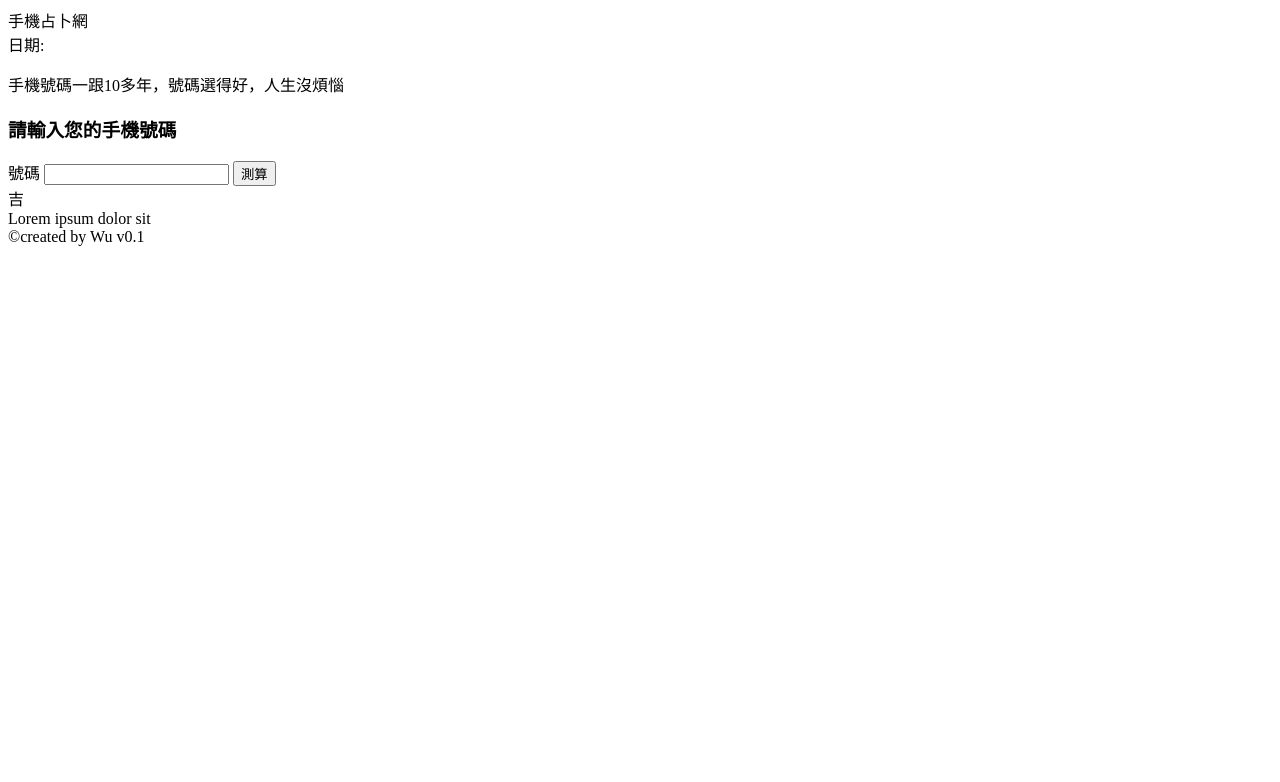
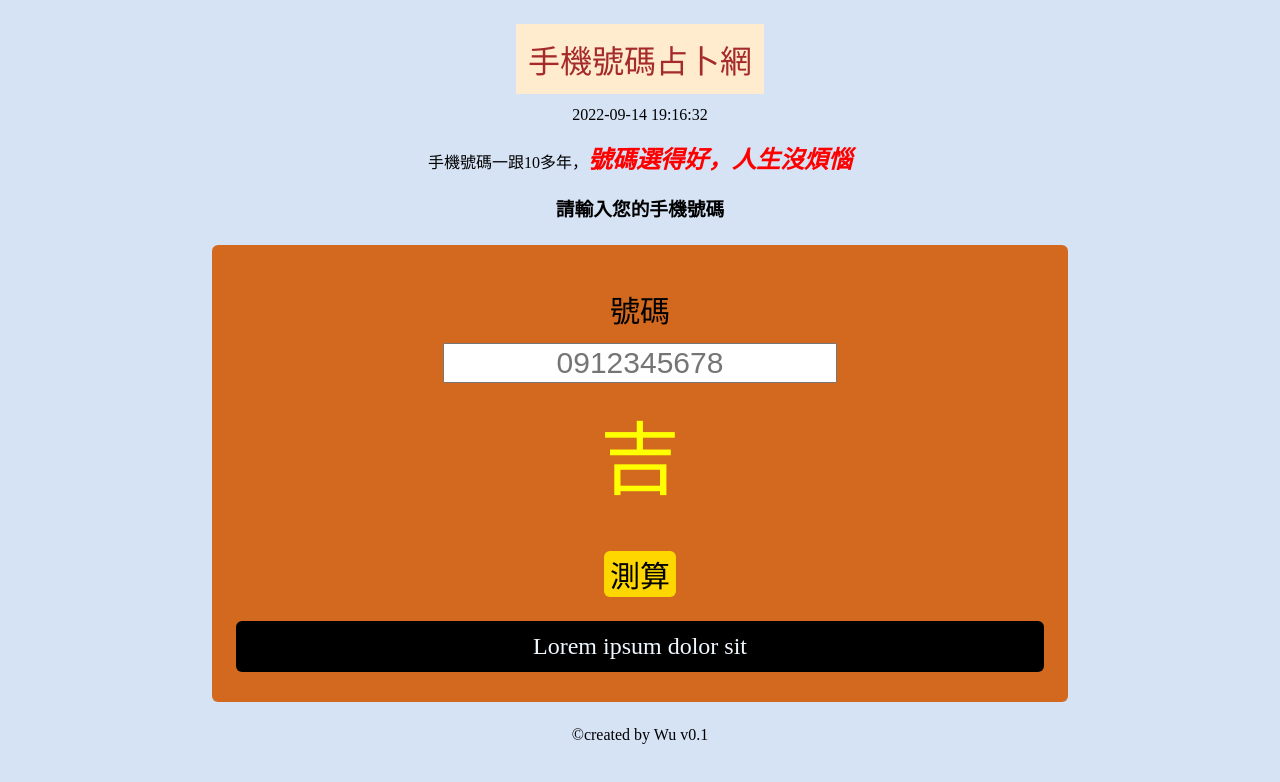
Before and after one commit to chingdongwu/phone-demo, a plain HTML site: page index.html in a window 1280 px wide. Drawn offline with Linux system fonts and the light colour scheme.

Commit message:
手機網

```diff
--- /dev/null
+++ b/css/style.css
@@ -0,0 +1,111 @@
+body {
+    background-color: rgb(214, 227, 245);
+
+
+}
+
+
+
+#container {
+
+    width: 80%;
+    margin: 24px auto;
+    text-align: center;
+}
+
+.title {
+    font-size: 2rem;
+    background-color: blanchedalmond;
+    color: brown;
+    display: inline-block;
+    padding: 12px;
+}
+
+
+
+#timer {
+    margin-top: 12px;
+
+}
+
+.text1 {
+    font-size: 1.5rem;
+    color: red;
+    font-weight: bold;
+    font-style: italic;
+
+}
+
+#form {
+    width: 80%;
+    text-align: center;
+    margin: 24px auto;
+    background-color: chocolate;
+    padding: 30px 24px;
+    border-radius: 6px;
+}
+
+label,
+input {
+    display: block;
+    text-align: center;
+    margin: 12px auto;
+    font-size: 30px;
+}
+
+input[type="button"] {
+    margin-top: 2.5rem;
+    background-color: gold;
+    border: 0;
+    border-radius: 6px;
+
+}
+
+input [type="text"] {
+    font-size: 30px;
+
+}
+
+
+
+#result {
+    font-size: 80px;
+    font-family: 標楷體;
+    color: yellow;
+}
+
+
+#result-text {
+    font-size: 24px;
+    font-family: 標楷體;
+    background-color: black;
+    color: aliceblue;
+    padding: 12px 0;
+    margin-top: 24px;
+    border-radius: 6px;
+}
+
+/* @media screen and (max-width:760px) {
+
+    #container {
+
+        width: 100%;
+    }
+} */
+
+
+@media (max-width:600px) {
+    #container {
+
+        width: 80%;
+    }
+
+    input {
+        display: block;
+        text-align: center;
+        margin: 12px auto;
+        font-size: 25px;
+
+
+    }
+}
--- a/index.html
+++ b/index.html
@@ -6,15 +6,16 @@
     <meta http-equiv="X-UA-Compatible" content="IE=edge">
     <meta name="viewport" content="width=device-width, initial-scale=1.0">
     <title>手機算命網站</title>
+    <link rel="stylesheet" href="./css/style.css">
 </head>
 
 <body>
     <div id="container">
         <div class="title">
-            手機占卜網
+            手機號碼占卜網
         </div>
         <div id="timer">
-            日期:
+            2022-09-14 19:16:32
 
         </div>
         <p>
@@ -25,11 +26,12 @@
 
         <div id="form">
             <label for="phone-number">號碼</label>
-            <input type="text" id="phone-number">
-            <input type="button" value="測算" id="analytics">
+            <input type="text" id="phone-number" placeholder="0912345678" maxlength="10">
+
             <div id="result">
                 吉
             </div>
+            <input type="button" value="測算" id="analytics" onclick="analytics()">
             <div id="result-text">Lorem ipsum dolor sit</div>
         </div>
 
@@ -37,7 +39,7 @@
     </div>
 
 
-
+    <script src="./js/index.js"></script>
 
 </body>
 
--- /dev/null
+++ b/js/index.js
@@ -0,0 +1,29 @@
+const phoneE1 = document.querySelector('#phone-number');
+const analyticsE1 = document.querySelector('#analytics');
+
+
+
+console.log(phoneE1, analyticsE1);
+
+
+function analytics() {
+    let phoneNumber = phoneE1.value;
+    if (phoneNumber == "") {
+        alert('請輸入手機號碼')
+        return;
+    }
+
+    if (phoneNumber.length < 10) {
+        alert('手機號碼為10個數字!')
+        return;
+    }
+
+    const re = /09\d{8}/;
+    if (!re.test(phoneNumber)) {
+        alert('手機號碼格式不正確!');
+        return;
+    }
+
+    console.log(phoneNumber)
+}
+analytics()
```
